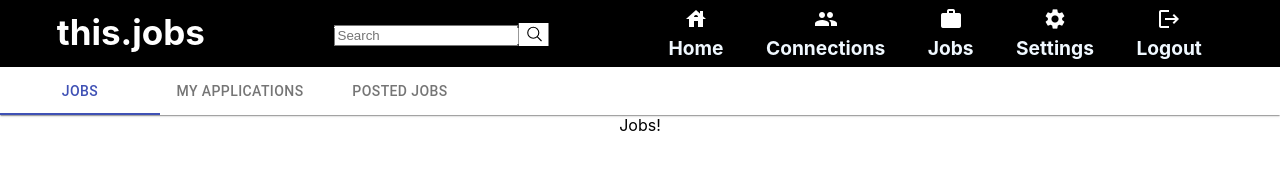
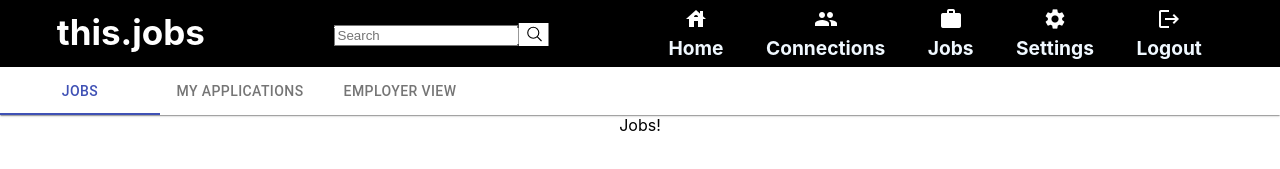
Before and after one commit to flash29/this.jobs, a React (Create React App) app in the folder frontend/: page /jobs in a window 1280 px wide. Shown: the top 169 px of the page. Built offline with nearby package versions, Linux system fonts and the light colour scheme.

Commit message:
issue #84 - raising pull request for the main code of the jobs section

```diff
--- a/frontend/src/dashboard/Jobs/Jobs.js
+++ b/frontend/src/dashboard/Jobs/Jobs.js
@@ -28,7 +28,7 @@ function Jobs() {
             <Tabs className = 'tabs' value={value} textColor = "primary" indicatorColor = "primary" onChange={(event, newValue) => {setValue(newValue); }}>
               <Tab label = "Jobs" value = {1}/>
               <Tab label = "My applications" value = {2}/>
-              <Tab label = "Posted Jobs" value = {3} />
+              <Tab label = "Employer View" value = {3} />
             </Tabs>
           </Paper>
           <div>
```
